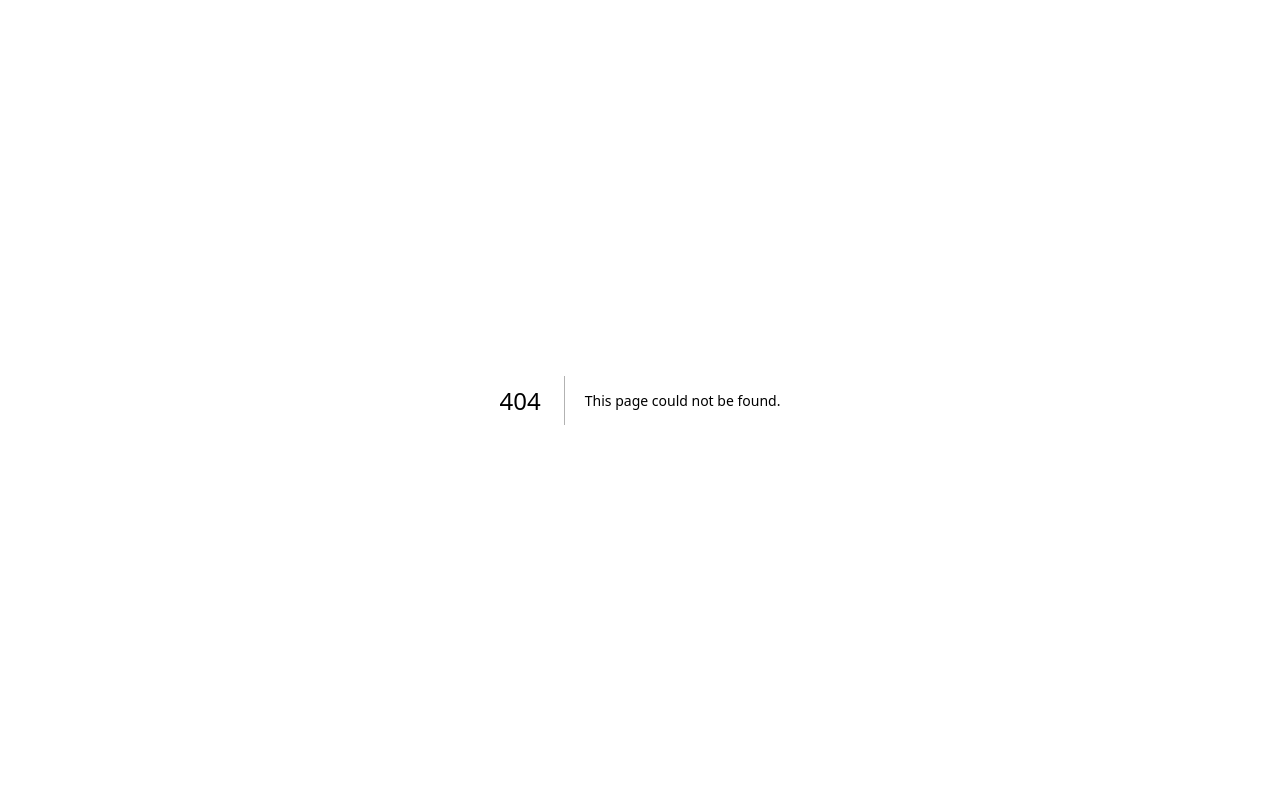
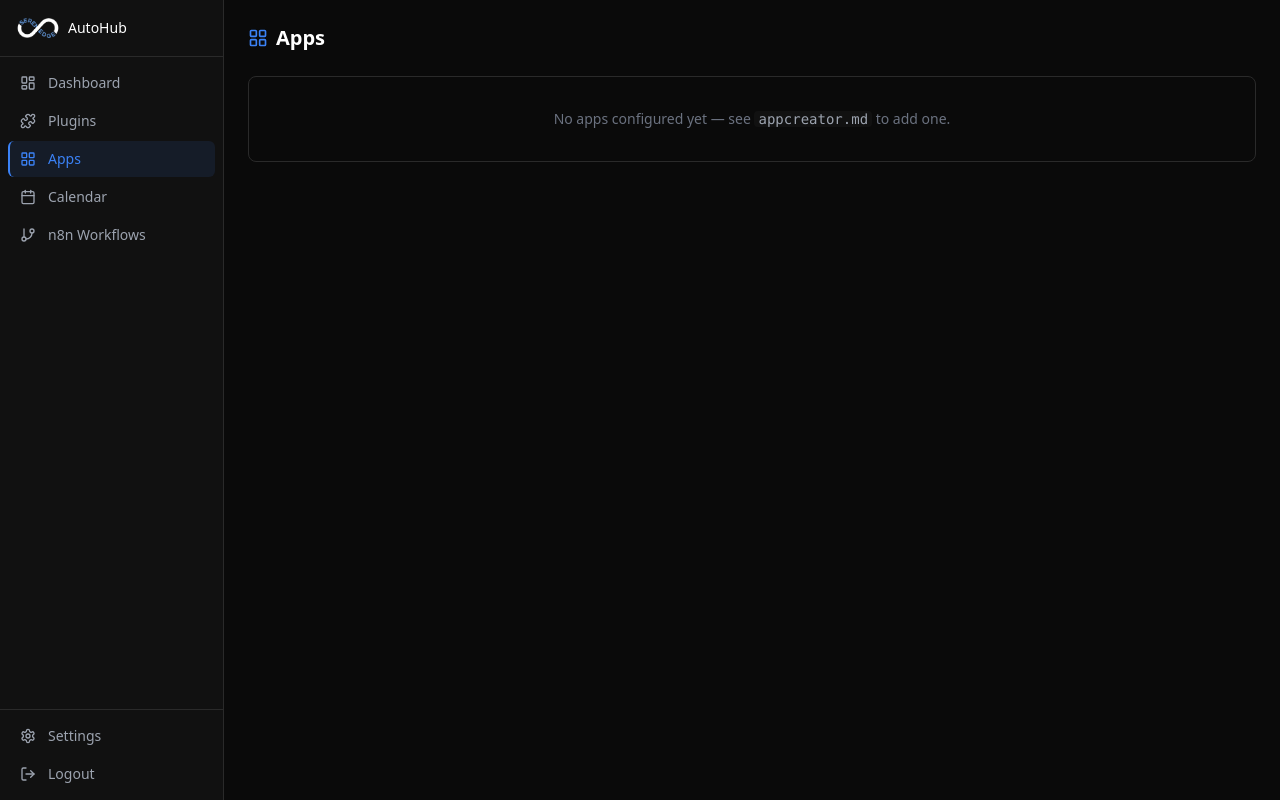
Before and after one commit to DahamDissanayake/auto-hub, a Next.js app in the folder frontend/: page /apps in a window 1280 px wide. Before the commit this address had no page. Built offline with nearby package versions, Linux system fonts and the light colour scheme; sample sign-in values are in the browser's storage.

Commit message:
feat: add Apps launcher page with config-driven card grid

```diff
--- /dev/null
+++ b/frontend/src/app/(app)/apps/apps.config.ts
@@ -0,0 +1,10 @@
+export interface AppEntry {
+  id: string
+  name: string
+  description: string
+  url: string
+  iconPath?: string  // relative to /public, e.g. "/img/icons/foo.png"
+  color?: string     // hex accent, defaults to #3b82f6
+}
+
+export const apps: AppEntry[] = []
--- /dev/null
+++ b/frontend/src/app/(app)/apps/page.tsx
@@ -0,0 +1,60 @@
+'use client'
+import { ExternalLink, LayoutGrid } from 'lucide-react'
+import Image from 'next/image'
+import { apps } from './apps.config'
+import type { AppEntry } from './apps.config'
+
+function AppCard({ app }: { app: AppEntry }) {
+  const accent = app.color ?? '#3b82f6'
+  return (
+    <a
+      href={app.url}
+      target="_blank"
+      rel="noopener noreferrer"
+      className="group bg-[#1a1a1a] border border-[#2a2a2a] rounded-lg p-4 flex items-start gap-3 hover:border-[#3b82f6]/50 transition-colors"
+    >
+      <div
+        className="w-10 h-10 rounded-lg flex items-center justify-center shrink-0 text-white font-semibold text-sm"
+        style={{ backgroundColor: accent + '22', color: accent }}
+      >
+        {app.iconPath ? (
+          <Image src={app.iconPath} alt={app.name} width={28} height={28} className="object-contain" />
+        ) : (
+          app.name[0].toUpperCase()
+        )}
+      </div>
+      <div className="flex-1 min-w-0">
+        <div className="flex items-center gap-1.5">
+          <p className="text-[#f1f1f1] text-sm font-medium truncate">{app.name}</p>
+          <ExternalLink size={12} className="text-[#6b7280] shrink-0 opacity-0 group-hover:opacity-100 transition-opacity" />
+        </div>
+        <p className="text-[#6b7280] text-xs mt-0.5 line-clamp-2">{app.description}</p>
+      </div>
+    </a>
+  )
+}
+
+export default function AppsPage() {
+  return (
+    <div className="space-y-6 max-w-7xl">
+      <h1 className="text-white text-xl font-semibold flex items-center gap-2">
+        <LayoutGrid size={20} className="text-[#3b82f6]" />
+        Apps
+      </h1>
+
+      {apps.length === 0 ? (
+        <div className="text-[#6b7280] text-sm p-8 text-center border border-[#2a2a2a] rounded-lg">
+          No apps configured yet — see{' '}
+          <code className="text-[#9ca3af] bg-[#111111] px-1 rounded">appcreator.md</code>{' '}
+          to add one.
+        </div>
+      ) : (
+        <div className="grid grid-cols-1 md:grid-cols-2 lg:grid-cols-3 gap-4">
+          {apps.map(app => (
+            <AppCard key={app.id} app={app} />
+          ))}
+        </div>
+      )}
+    </div>
+  )
+}
```
